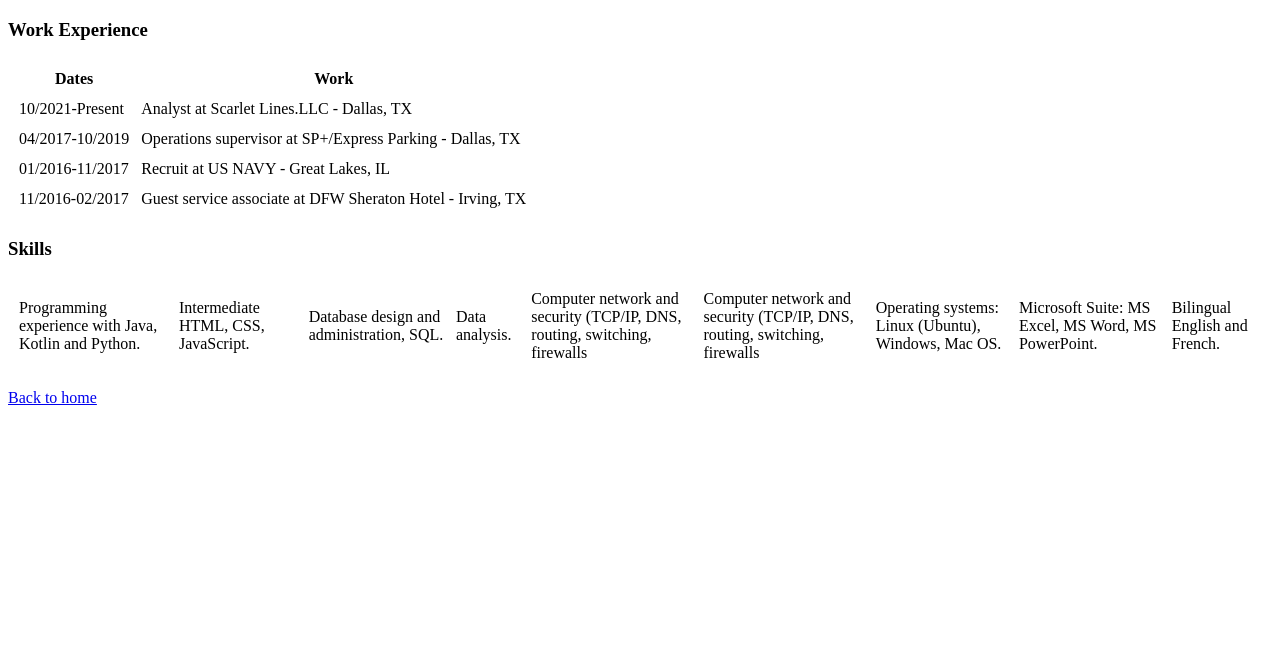
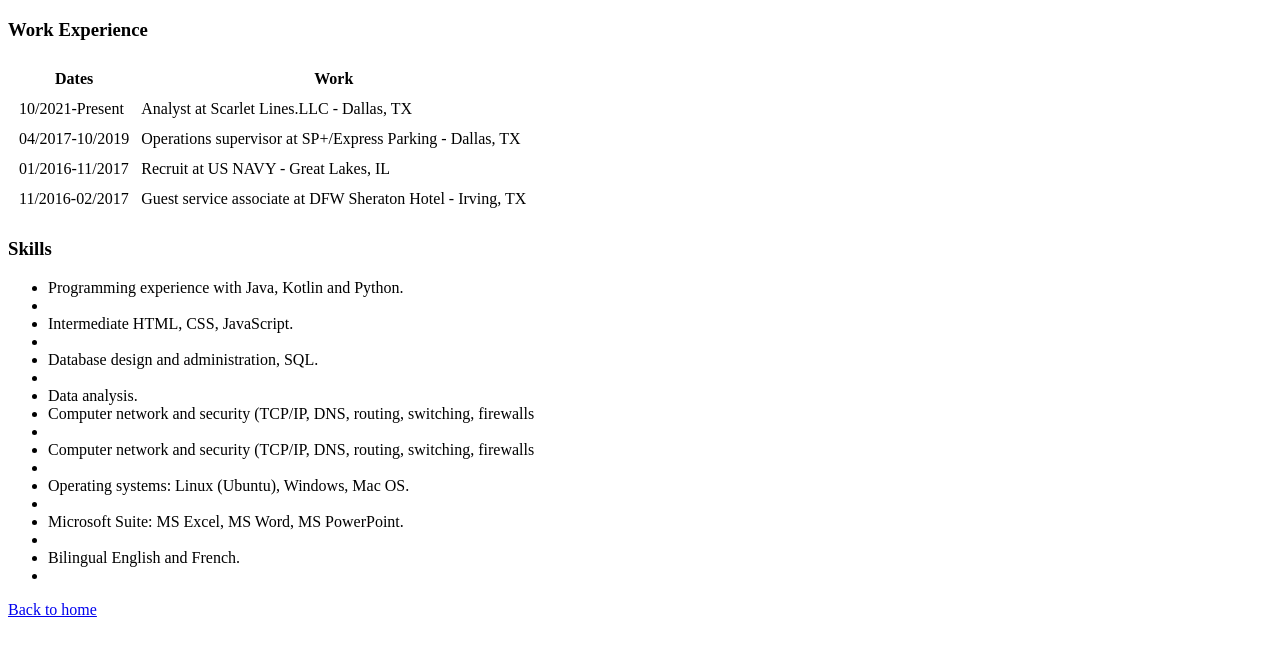
Before and after one commit to abnguessan/resume, a plain HTML site: page WorkAndSkills.html in a window 1280 px wide. Drawn offline with Linux system fonts and the light colour scheme.

Commit message:
Update WorkAndSkills.html

```diff
--- a/WorkAndSkills.html
+++ b/WorkAndSkills.html
@@ -33,20 +33,17 @@
       </tbody>
     </table>
     <h3>Skills</h3>
-    <table cellspacing="10" >
-<tr>
-  <td>Programming experience with Java, Kotlin and Python.</td>
-  <td>Intermediate HTML, CSS, JavaScript.</td>
-  <td>Database design and administration, SQL.</td>
-  <td>Data analysis.</td>
-  <td>Computer network and security (TCP/IP, DNS, routing, switching, firewalls</td>
-  <td>Computer network and security (TCP/IP, DNS, routing, switching, firewalls</td>
-  <td>Operating systems: Linux (Ubuntu), Windows, Mac OS.</td>
-  <td>Microsoft Suite: MS Excel, MS Word, MS PowerPoint.</td>
-  <td>Bilingual English and French.</td>
-</tr>
-
-    </table>
+<ul>
+  <li>Programming experience with Java, Kotlin and Python.<li>
+  <li>Intermediate HTML, CSS, JavaScript.<li>
+  <li>Database design and administration, SQL.<li>
+  <li>Data analysis.</td>
+  <li>Computer network and security (TCP/IP, DNS, routing, switching, firewalls<li>
+  <li>Computer network and security (TCP/IP, DNS, routing, switching, firewalls<li>
+  <li>Operating systems: Linux (Ubuntu), Windows, Mac OS.<li>
+  <li>Microsoft Suite: MS Excel, MS Word, MS PowerPoint.<li>
+  <li>Bilingual English and French.<li>
+</ul>
     <p><a href="index.html">Back to home</a></p>
   </body>
 </html>
```
